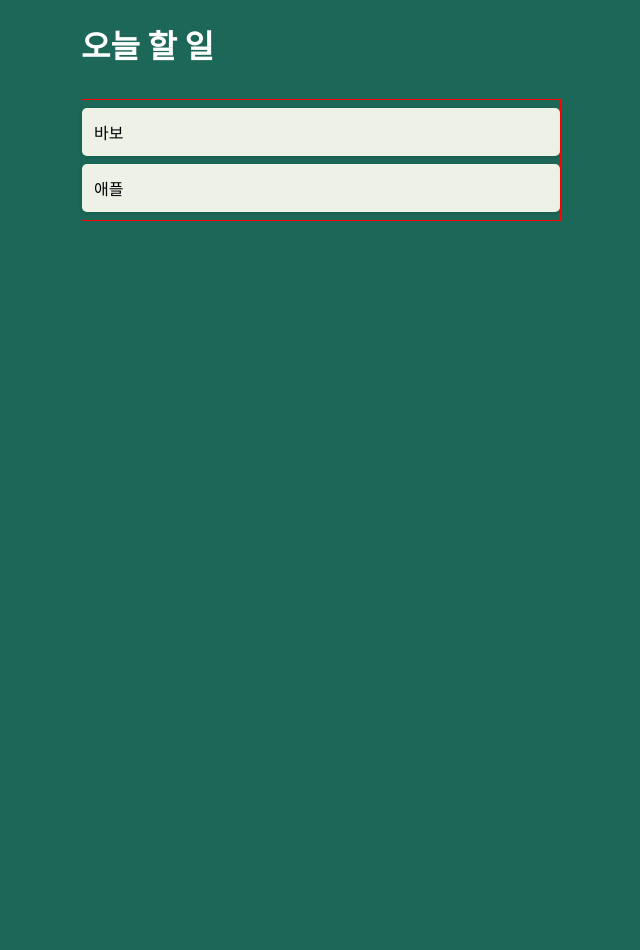
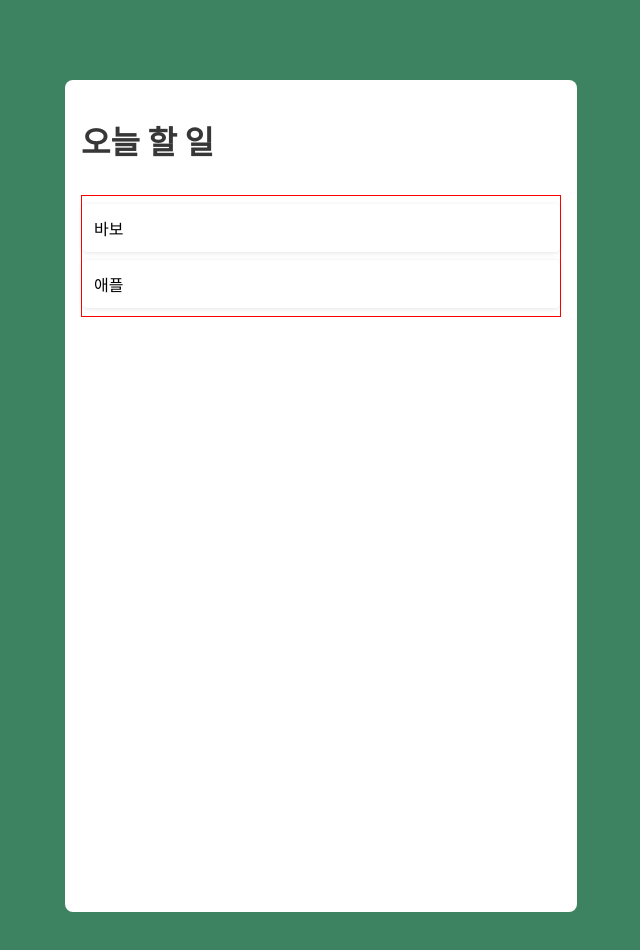
Before and after one commit to OpenYong/my-todo, a React (Create React App) app: page / in a window 1280 px wide. Shown: the top 950 px of the page, without its empty margins (319-959 px from the left). Before the commit the page ends 800 px from the top, so only its background shows below. Built offline with nearby package versions, Linux system fonts and the light colour scheme.

Commit message:
Update Color theme

```diff
--- a/src/components/UI/TitleHeader.module.css
+++ b/src/components/UI/TitleHeader.module.css
@@ -1,3 +1,3 @@
 .title {
-  color: #fff;
+  color: #373737;
 }
--- a/src/index.css
+++ b/src/index.css
@@ -6,7 +6,7 @@ body {
   -webkit-font-smoothing: antialiased;
   -moz-osx-font-smoothing: grayscale;
 
-  background-color: #1c6758;
+  background-color: #3d8361;
 }
 
 code {
--- a/src/pages/Home/TodoItem.module.css
+++ b/src/pages/Home/TodoItem.module.css
@@ -2,6 +2,6 @@
   margin: 0.5rem 0;
   box-shadow: 0 1px 5px rgba(0, 0, 0, 0.1);
   padding: 0.75rem;
-  background-color: #eef2e6;
+  background-color: #fff;
   border-radius: 5px;
 }
--- a/src/pages/Home/index.module.css
+++ b/src/pages/Home/index.module.css
@@ -1,4 +1,8 @@
 .container {
-  margin: 0 auto;
+  margin: 5rem auto;
   width: 30rem;
+  padding: 1rem;
+  background-color: #fff;
+  border-radius: 0.5rem;
+  min-height: 50rem;
 }
```
